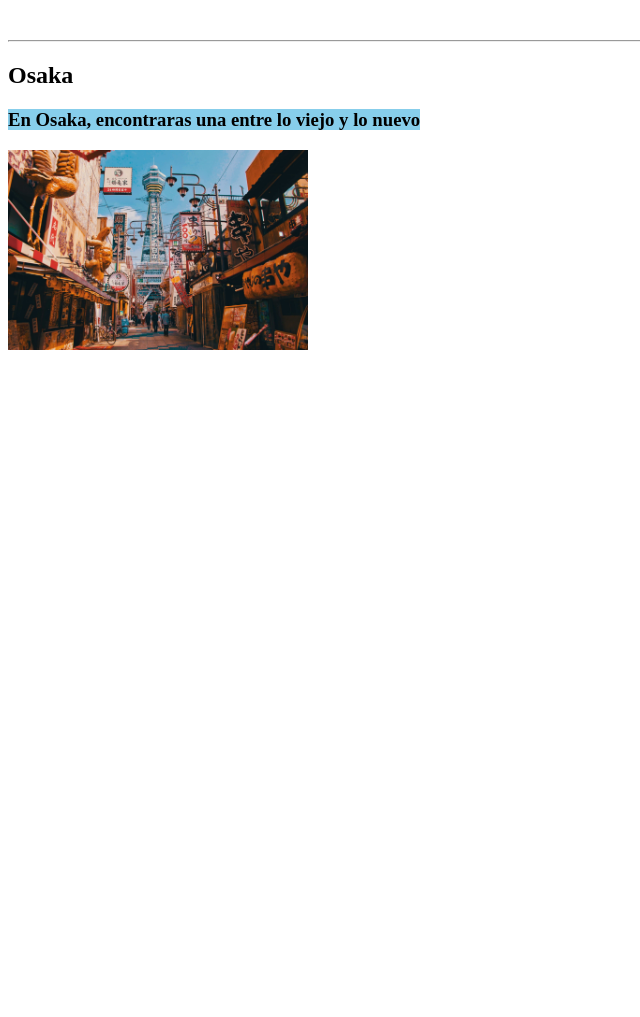
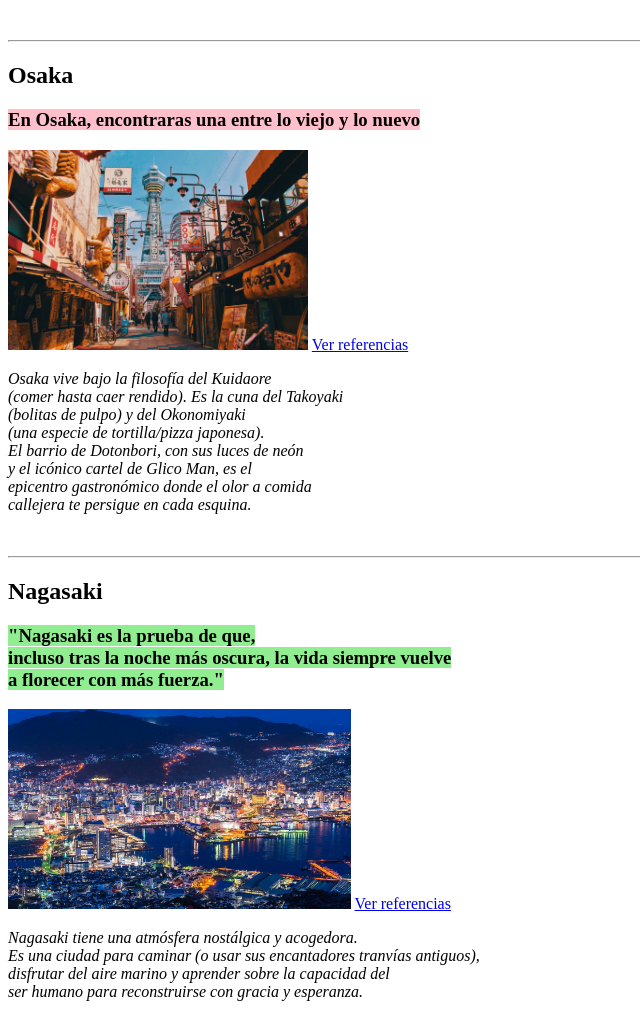
Before and after one commit to Nacho777-Z/pacticaIgnacioMorales, a plain HTML site: page Practica2B/index.html in a window 1280 px wide. Shown: the part 574-1591 px from the top of the page, without its empty margins (0-640 px from the left). Before the commit the page ends 944 px from the top, so only its background shows below. Drawn offline with Linux system fonts and the light colour scheme.

Commit message:
Finalizada la clase 6
se finalizo la clase 6 de enlaces y imagenes

```diff
--- a/Practica2B/index.html
+++ b/Practica2B/index.html
@@ -3,7 +3,7 @@
 <head>
     <meta charset="UTF-8">
     <meta name="viewport" content="width=device-width, initial-scale=1.0">
-    <title>Paquetes de viaje Airline</title>
+    <title>Vacaciones ideales</title>
     <style>
         h1{
             background-color: red;
@@ -11,9 +11,16 @@
         img{
             height: 200px;
         }
-        mark{
+        #marco1{
             background-color: skyblue;
         }
+        #marco2{
+            background-color: pink;
+        }
+        #marco3{
+            background-color: lightgreen;
+        }
+
 
     </style>
 </head>
@@ -22,9 +29,9 @@
     <h2>Viajes a todas las prefecturas de japon</h2>
     <br> <hr>
     <h2>Tokyo</h2>
-    <h3><mark id="1">Tokyo es New York de Asia</mark></h3>
+    <h3><mark id="marco1">Tokyo es New York de Asia</mark></h3>
     <img src="img/Tokyo.jpg" alt="imagen de Tokyo">
-    <a href="https://youtu.be/Ci5raxp37QE?si=_Hn7P3v3EOrlWybK">Ver referencias</a>
+    <a href="https://youtu.be/Ci5raxp37QE?si=_Hn7P3v3EOrlWybK" target="_blank">Ver referencias</a>
     <p><i>"Tokio, capital de Japón,
        es una metrópoli que combina historia,<br>
        modernidad y cultura, con una población<br>
@@ -34,9 +41,29 @@
     <br> <hr>
 
    <h2>Osaka</h2>
-   <h3><mark id="2">En Osaka, encontraras una entre lo viejo y lo nuevo</mark></h3>
+   <h3><mark id="marco2">En Osaka, encontraras una entre lo viejo y lo nuevo</mark></h3>
    <img src="img/Osaka.jpg" alt="imagen de Osaka">
-   <p></p>
+   <a href="https://youtu.be/jMKdp-QYJ6w?si=AXNOlzBxdG1P3cnm" target="_blank">Ver referencias</a>
 
+   <p><i>Osaka vive bajo la filosofía del Kuidaore<br>
+     (comer hasta caer rendido). Es la cuna del Takoyaki<br>
+      (bolitas de pulpo) y del Okonomiyaki<br>
+      (una especie de tortilla/pizza japonesa).<br>
+       El barrio de Dotonbori, con sus luces de neón<br>
+        y el icónico cartel de Glico Man, es el<br>
+         epicentro gastronómico donde el olor a comida<br>
+         callejera te persigue en cada esquina.</i></p>
+         <br> <hr>
+
+         <h2>Nagasaki</h2>
+   <h3><mark id="marco3">"Nagasaki es la prueba de que,<br>
+     incluso tras la noche más oscura, la vida siempre vuelve<br>
+     a florecer con más fuerza."</mark></h3>
+   <img src="img/Nagasaki.jpg" alt="imagen de Nagasaki">
+   <a href="https://youtu.be/-OK5dC2k1YI?si=whmcVUzWEjtL4WLZ" target="_blank">Ver referencias</a>
+   <p><i>Nagasaki tiene una atmósfera nostálgica y acogedora.<br>
+        Es una ciudad para caminar (o usar sus encantadores tranvías antiguos),<br>
+         disfrutar del aire marino y aprender sobre la capacidad del<br>
+         ser humano para reconstruirse con gracia y esperanza.</i></p>
 </body>
 </html>
```
Also changed, not shown: Practica2B/img/Nagasaki.jpg (added).
